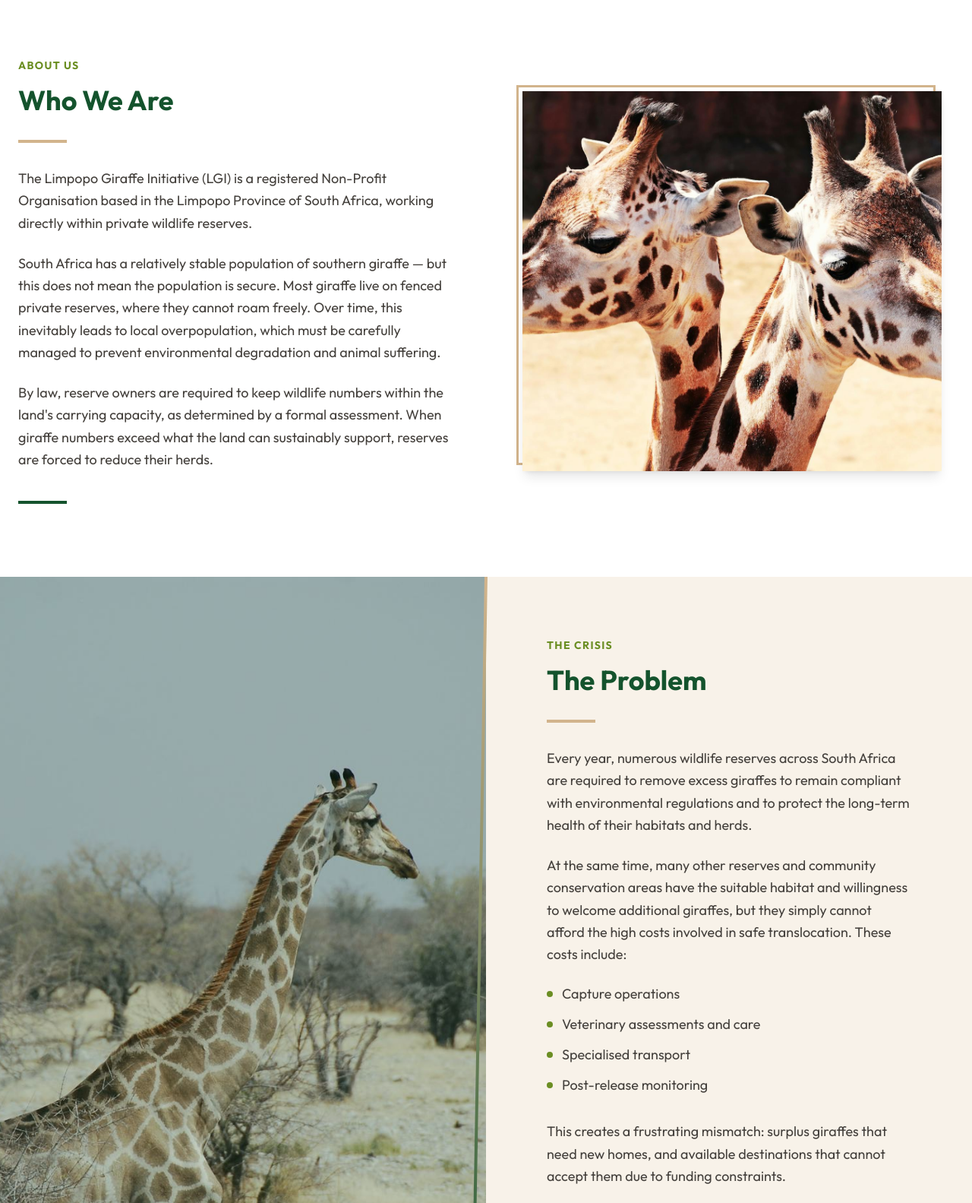
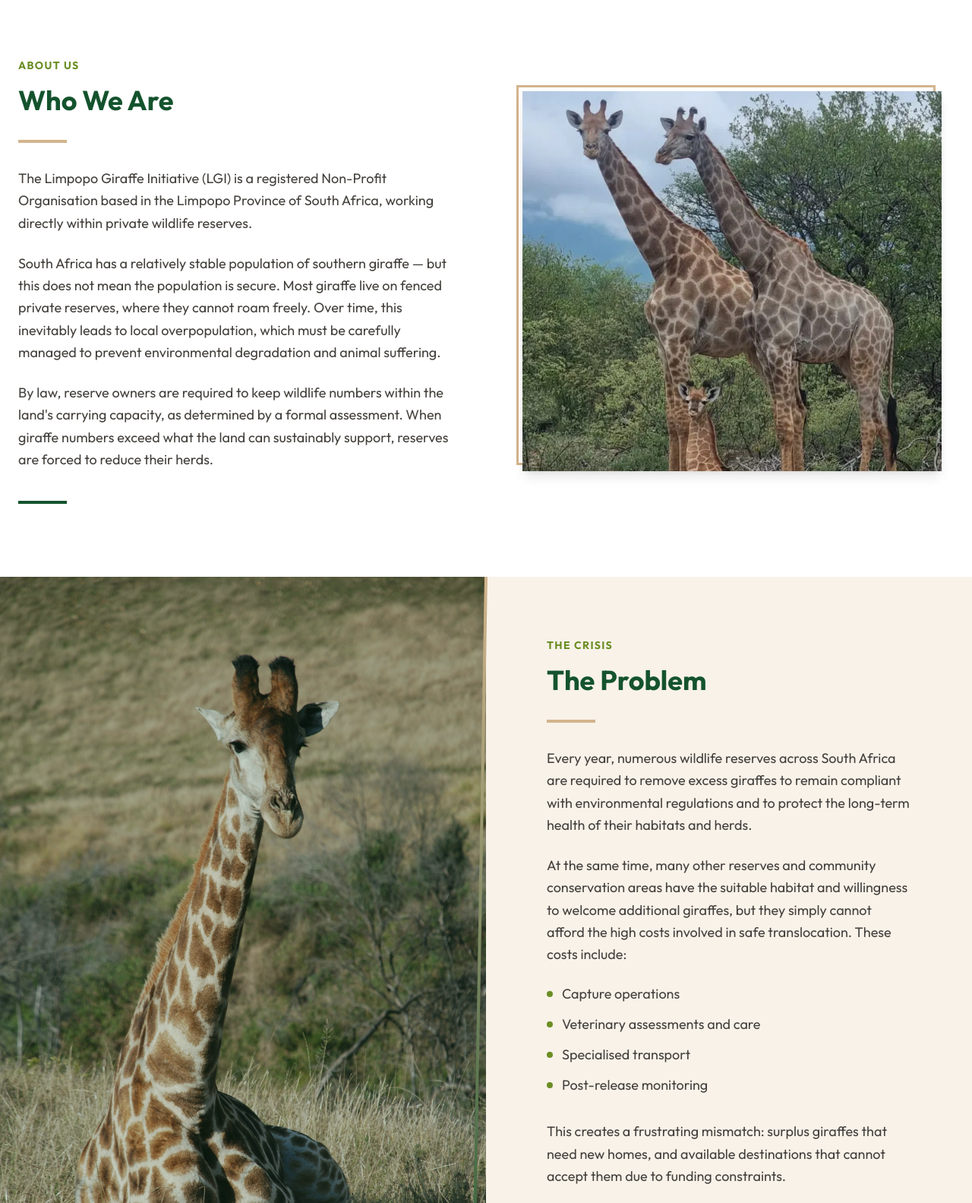
Before and after one commit to dbotha/save-the-giraffes, an Eleventy site: page src/index.njk in a window 1280 px wide. Shown: the part 900-2483 px from the top of the page at 76% size. Built offline with nearby package versions, Linux system fonts and the light colour scheme; Eleventy itself is replaced by a stand-in of ours; files that its build step writes are made by us from their sources; files whose address does not match are found by name.

Commit message:
Photo change

```diff
--- a/src/index.njk
+++ b/src/index.njk
@@ -198,7 +198,7 @@
                 </div>
                 <div class="relative px-4">
                     <div class="geometric-frame">
-                        {% image "src/images/pexels-giraffe-pair.jpg", "A pair of giraffes on a private reserve", "w-full h-[500px] object-cover shadow-lg" %}
+                        {% image "src/images/babygiraffe.webp", "A pair of giraffes on a private reserve", "w-full h-[500px] object-cover shadow-lg" %}
                     </div>
                 </div>
             </div>
@@ -209,7 +209,7 @@
     <section id="problem" class="bg-sand-light/30 overflow-hidden">
         <div class="grid md:grid-cols-2 min-h-[600px]">
             <div class="diagonal-divider relative min-h-[400px] md:min-h-0">
-                {% image "src/images/pexels-giraffe-savanna.jpg", "Giraffe on the African savanna", "absolute inset-0 w-full h-full object-cover" %}
+                {% image "src/images/Giraffe2.jpg", "Giraffe on the African savanna", "absolute inset-0 w-full h-full object-cover" %}
                 <div class="absolute inset-0 bg-green-900/20"></div>
             </div>
             <div class="flex items-center px-8 md:px-16 lg:px-20 py-20">
```
Also changed, not shown: src/images/Giraffe2.jpg (added), src/images/babygiraffe.webp (added).
